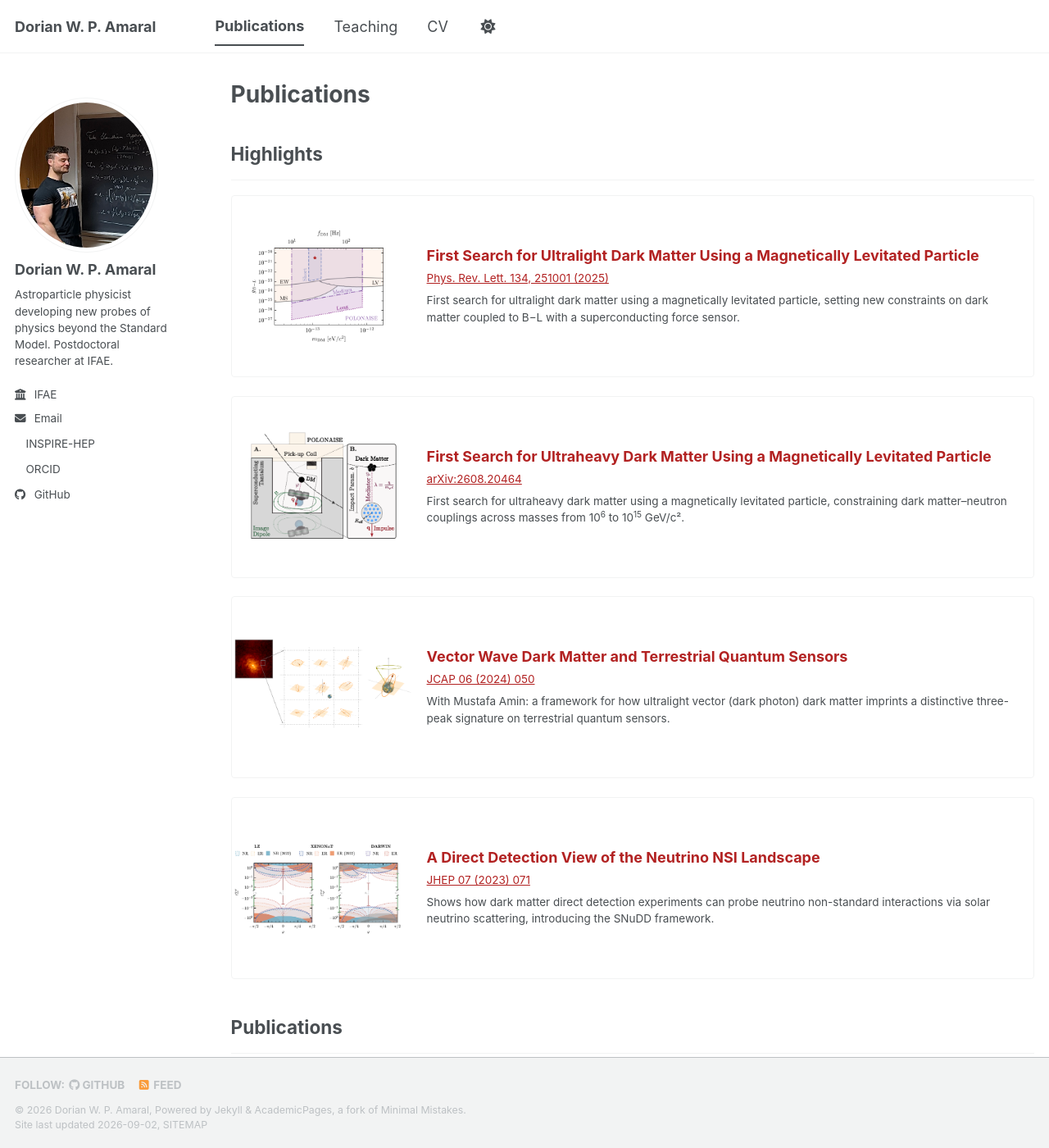
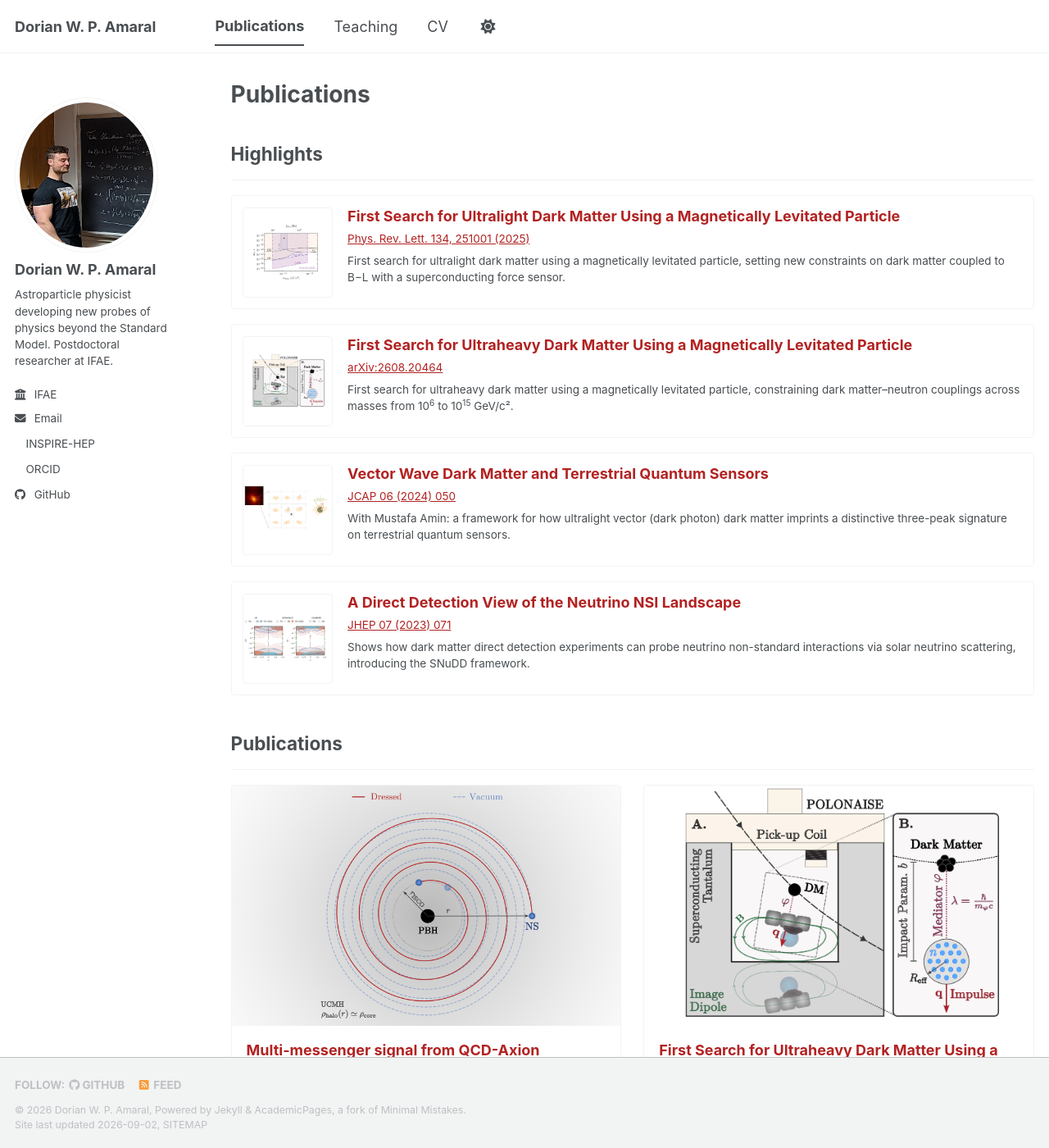
Before and after one commit to dwpamaral/dwpamaral.github.io, a Jekyll site: the page built from _pages/publications.html, in a window 1280 px wide and 1400 px high. Shown: the whole window at 82% size. Built offline with Jekyll 4.4.1, drawn with Linux system fonts in a browser that asks for light colours; a style sheet for code colours, icons or effects is not loaded.

Commit message:
Update highlights

```diff
--- a/_sass/layout/_archive.scss
+++ b/_sass/layout/_archive.scss
@@ -161,21 +161,19 @@
 .publication__highlight-list {
   display: flex;
   flex-direction: column;
-  gap: 1.25em;
+  gap: 1em;
   margin: 1em 0 2em;
 }
 
 .publication__highlight {
   display: flex;
-  flex-direction: column;
-  overflow: hidden;
+  flex-direction: row;
+  align-items: flex-start;
+  gap: 1em;
+  padding: 0.75em;
   border: 1px solid var(--global-border-color);
   border-radius: $border-radius;
   transition: box-shadow 0.2s ease;
-
-  @include breakpoint($small) {
-    flex-direction: row;
-  }
 
   &:hover {
     box-shadow: 0 0 10px rgba(#000, 0.15);
@@ -192,24 +190,21 @@
 
   img {
     display: block;
-    width: 100%;
-    height: 100%;
-    aspect-ratio: 1.618 / 1; // golden ratio
+    width: 80px;
+    height: 80px;
+    border-radius: $border-radius;
+    border: 1px solid var(--global-border-color);
     object-fit: contain;
 
-    @include breakpoint($small) {
-      width: 220px;
-      aspect-ratio: 1 / 1;
-      object-fit: contain;
+    @include breakpoint($medium) {
+      width: 110px;
+      height: 110px;
     }
   }
 }
 
 .publication__highlight-body {
-  padding: 1em;
-  display: flex;
-  flex-direction: column;
-  justify-content: center;
+  min-width: 0;
 }
 
 .publication__highlight-title {
```
